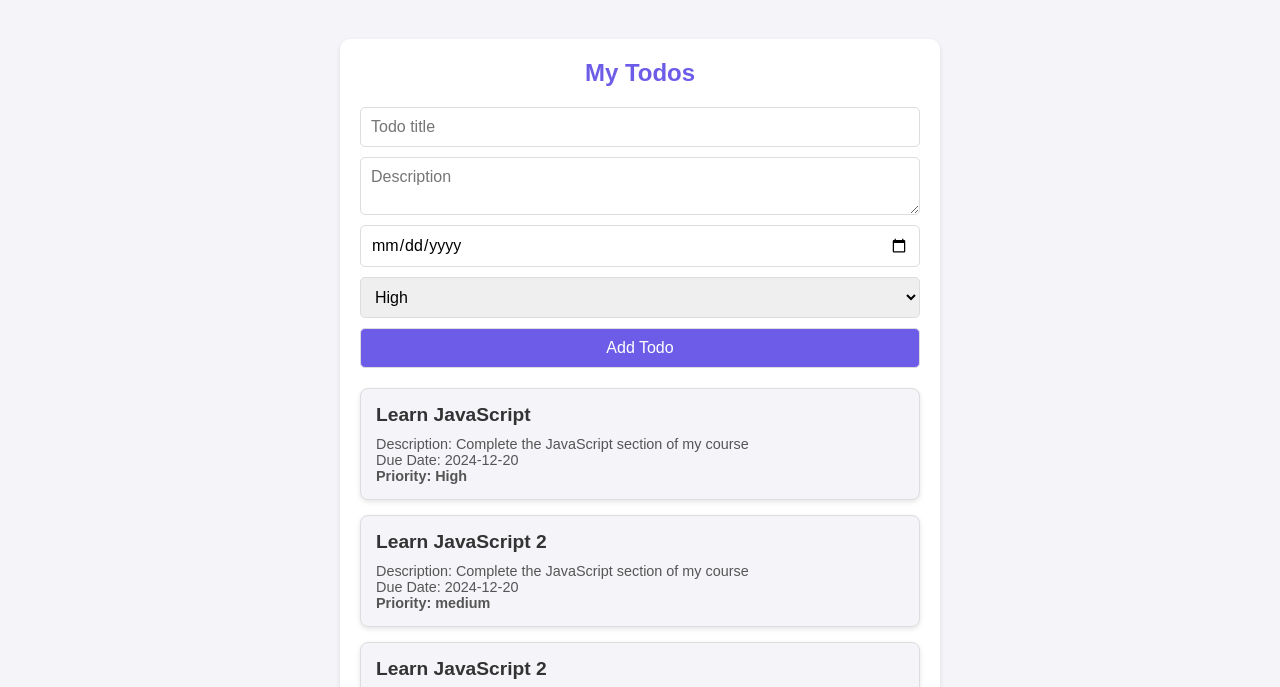
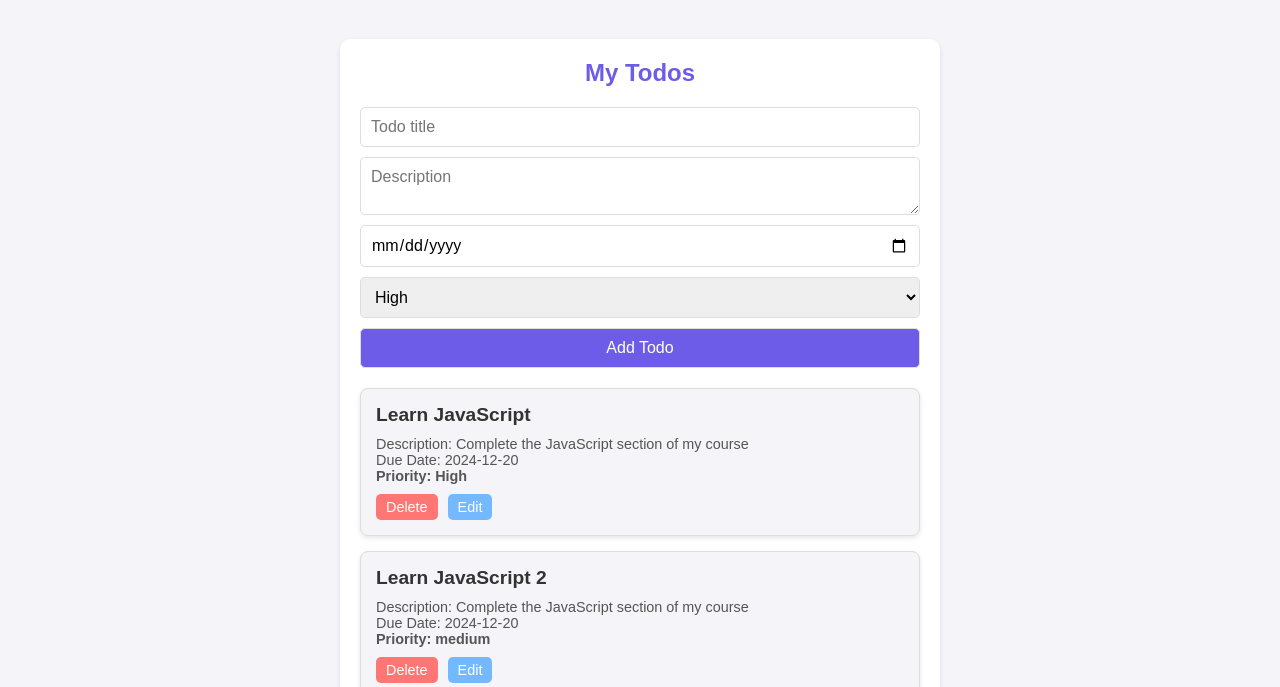
Before and after one commit to Ibnu-Afdel/todo-list, a plain HTML site: page index.html in a window 1280 px wide. Shown: the part 78-765 px from the top of the page. Drawn offline with Linux system fonts and the light colour scheme.

Commit message:
feat: Add Edit and Delete functionality

```diff
--- a/script.js
+++ b/script.js
@@ -9,12 +9,12 @@ class Todo {
 
 const  todoListArry = [] ;
 
-function displayTodo(todo){
+function displayTodo(){
     const todoList = document.getElementById('todo-list')
 
     todoList.textContent = '';
 
-    todoListArry.forEach(todo => {
+    todoListArry.forEach((todo, index) => {
     const todoItem = document.createElement('li');
     todoItem.classList.add('todo-item');
 
@@ -42,8 +42,37 @@ function displayTodo(todo){
             todoItem.classList.add("low-priority");
         }
 
+        const deleteButton = document.createElement('button');
+        deleteButton.textContent = 'Delete';
+        deleteButton.classList.add('delete-button');
+        deleteButton.addEventListener('click', () => deleteTodo(index));
+        todoItem.appendChild(deleteButton);
+
+        const editButton = document.createElement('button');
+        editButton.textContent = 'Edit';
+        editButton.classList.add('edit-button');
+        editButton.addEventListener('click', () => openEditForm(index));
+        todoItem.appendChild(editButton);
+
     todoList.appendChild(todoItem);
     });
+}
+
+function openEditForm(index){
+    const todo = todoListArry[index];
+
+    document.getElementById('title').value = todo.title;
+    document.getElementById('description').value = todo.description;
+    document.getElementById('dueDate').value = todo.dueDate;
+    document.getElementById('priority').value = todo.priority;
+
+    const form = document.getElementById('todo-form');
+    form.dataset.editing = index;
+}
+
+function deleteTodo(index){
+    todoListArry.splice(index,1);
+    displayTodo();
 }
 
 function addTodo(event){
@@ -54,8 +83,22 @@ function addTodo(event){
     const dueDate = document.getElementById('dueDate').value;
     const priority = document.getElementById('priority').value;
 
-    const newTodo = new Todo(title, description, dueDate, priority);
-    todoListArry.push(newTodo);
+    const editingIndex = document.getElementById('todo-form').dataset.editing;
+
+    if (editingIndex !== undefined && editingIndex !== ''){
+        const todo = todoListArry[editingIndex];
+        todo.title = title;
+        todo.description = description;
+        todo.dueDate = dueDate;
+        todo.priority = priority;
+
+
+        document.getElementById('todo-form').dataset.editing = '';
+    } else {
+        const newTodo = new Todo(title, description, dueDate, priority);
+        todoListArry.push(newTodo);
+    }
+
 
     document.getElementById("todo-form").reset();
 
@@ -84,7 +127,7 @@ todoListArry.push(
 
 todoListArry.push(
     new Todo(
-        "Learn JavaScript 2",
+        "Learn JavaScript 3",
         "Complete the JavaScript section of my course",
         "2024-12-20",
         "low"
--- a/style.css
+++ b/style.css
@@ -109,10 +109,41 @@ form button:hover {
     color: green;
 }
 
-/* Footer */
 footer {
     background: #6c5ce7;
     color: white;
     text-align: center;
     padding: 10px 0;
 }
+
+.delete-button {
+    background-color: #ff7675;
+    color: white;
+    border: none;
+    border-radius: 5px;
+    padding: 5px 10px;
+    font-size: 0.9rem;
+    cursor: pointer;
+    margin-top: 10px;
+}
+
+.delete-button:hover {
+    background-color: #d63031;
+}
+
+/* Edit button */
+.edit-button {
+    background-color: #74b9ff;
+    color: white;
+    border: none;
+    border-radius: 5px;
+    padding: 5px 10px;
+    font-size: 0.9rem;
+    cursor: pointer;
+    margin-left: 10px;
+    margin-top: 10px;
+}
+
+.edit-button:hover {
+    background-color: #0984e3;
+}
```
